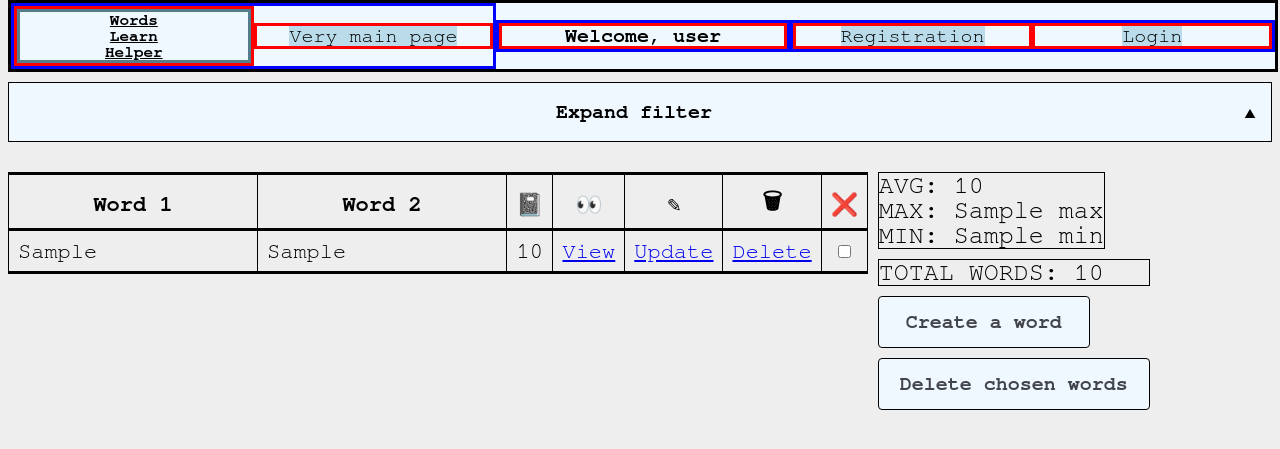
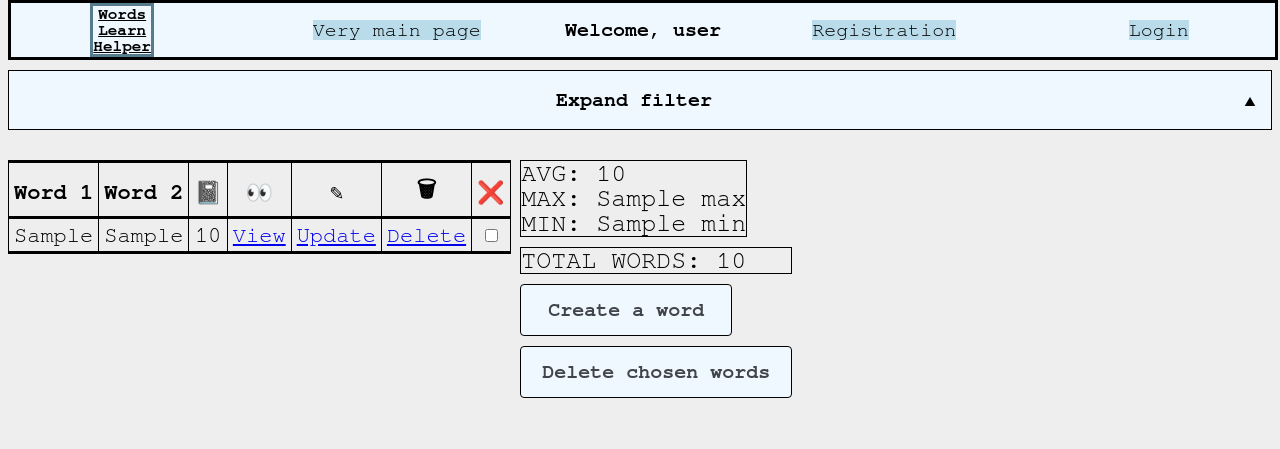
Before and after one commit to kokkinn/words-learn-helper-django, a Django app: template src/words/templates/words/list.html in a window 1280 px wide. Shown: the top 449 px of the page. Run offline with Django 3.2, Linux system fonts and the light colour scheme; the template is opened without the code that fills it: most values are stand-ins (such as "Sample title", 1, 10 or a date in 2020).

Commit message:
css changed

```diff
--- a/src/accounts/templates/accounts/profile_update.html
+++ b/src/accounts/templates/accounts/profile_update.html
@@ -76,7 +76,7 @@ Update profile
                 <div class="label_form label_form_profile">Avatar:</div>
             </td>
             <td>
-                <div class="">{{ form.avatar }}</div>
+                <div style="">{{ form.avatar }}</div>
             </td>
         </tr>
     </table>
--- a/src/templates/index.html
+++ b/src/templates/index.html
@@ -32,7 +32,6 @@
     <tr>
         <td><a class="menu_item_wh" href="{% url 'contacts' %}">Contacts</a></td>
     </tr>
-
 </table>
 
 
--- a/src/words/static/words/css/buttons.css
+++ b/src/words/static/words/css/buttons.css
@@ -201,35 +207,29 @@ body{
     width:auto;
 }
 
-.right_of_table{
-     display:inline-block;
-     vertical-align:top;
-     text-align:left;
-     width:auto;
-
-}
 
 .table_list {
     border-collapse: collapse;
     font-size: 22px;
     text-align:center;
+    width:100%;
 }
 
 .table_list td, th {
     border-left: 1px solid #000;
     border-right: 1px solid #000;
-    padding: 9px;
+    padding: 5px;
 
     word-break:break-word;
 
 }
 
 .table_list td:first-child {
-    width:230px;
+    width:auto;
     text-align:left;
 }
 .table_list td:nth-child(2) {
-       width:230px;
+       width:auto;
     text-align:left;
 
 }
@@ -385,7 +386,7 @@ body{
     justify-content:space-between;
     align-items:center;
     width:100%;
-
+    align-items: stretch;
 }
 
 @media only screen and (max-width: 768px){
@@ -393,43 +394,76 @@ body{
         flex-direction:column;
     }
 
+
     .navbar_right{
         justify-content:flex-end;
     }
+
+    .table_list td, th{
+        padding:0px;
+        margin:0px;
+    }
+
+    .no_view{
+        display:none;
+    }
+
+    .label_form{
+        font-size:18px;
+    }
+
+    .textbox_in{
+        margin-right:0px !important;
+        margin-left:0px !important;
+    }
+
+    .table_wl{
+    display:inline-block;
+    width:100%;
+}
+
+    .table_gcu{
+width:100% !important;
+    }
+
 }
 
 .navbar_el{
+    margin-left:5px;
+    margin-right:5px;
+    white-space: nowrap;
 
-    border:solid red;
-    width:100%;
+    width:auto;
     text-align:center;
-
 }
 
 .navbar_left{
     display: flex;
     align-items: center;
-    justify-content:flex-start;
+    justify-content:space-around;
     width:100%;
-    border:solid blue;
+
 
 }
 
 .navbar_middle{
     display: flex;
     height:auto;
-    width:60%;
-    border:solid blue;
+     width:auto;
+
     justify-content:center;
+    align-items: center;
+
 
 }
 .navbar_right{
     display: flex;
     align-items: center;
-    justify-content:flex-end;
+    justify-content:space-around;
     width:100%;
     cursor:pointer;
-    border:solid blue;
+
+
 
 }
 
--- a/src/words/templates/words/group_form.html
+++ b/src/words/templates/words/group_form.html
@@ -35,7 +35,7 @@
                 <a class='next_prev_buttons buttons_word_list' href="{% url 'words:create' %}">No words yet,
                     create a word (optional)</a>
                 {% else %}
-                <div class="group_choice">{{form.words}}</div>
+                <div class="">{{form.words}}</div>
                 {% endif %}
 
             </td>
--- a/src/words/templates/words/list.html
+++ b/src/words/templates/words/list.html
@@ -83,9 +83,9 @@
                 <th>Word 1</th>
                 <th>Word 2</th>
                 <th>&#128211;</th>
-                <th>&#128064;</th>
+                <th  class="no_view">&#128064;</th>
                 <th>&#9998;</th>
-                <th>&#128465;</th>
+                <th  class="no_view">&#128465;</th>
                 <th>&#10060;</th>
             </tr>
 
@@ -94,9 +94,9 @@
                 <td>{{word.word1}}</td>
                 <td>{{word.word2}}</td>
                 <td>{{word.score}}</td>
-                <td><a href="{% url 'words:single' uuid=word.id %}">View</a></td>
+                <td class="no_view"><a href="{% url 'words:single' uuid=word.id %}">View</a></td>
                 <td><a href="{% url 'words:update' uuid=word.id %}">Update</a></td>
-                <td><a onclick="checker()" href="{% url 'words:delete' uuid=word.id %}">Delete</a></td>
+                <td class="no_view"><a onclick="checker()" href="{% url 'words:delete' uuid=word.id %}">Delete</a></td>
                 <td><input type="Checkbox" name="checks" value="{{word.id}}"></td>
             </tr>
             {% endfor %}
--- a/src/words/templates/words/word_form.html
+++ b/src/words/templates/words/word_form.html
@@ -56,7 +56,7 @@
         <div class="buttons_wc_container">
             <p class="label_form">Groups (optional)</p>
             {% if no_groups %}
-            <a class='next_prev_buttons buttons_wc' style="width:300px;" href="{% url 'words:group_create' %}">No groups
+            <a class='next_prev_buttons buttons_wc'  href="{% url 'words:group_create' %}">No groups
                 yet, create
                 a group</a>
             {% else %}
```
Also changed, not shown: other parts of src/words/static/words/css/buttons.css (+72 -45 lines), src/templates/messages.html (+0 -14 lines), src/words/templates/tests/tests_home.html (+2 -2 lines).
